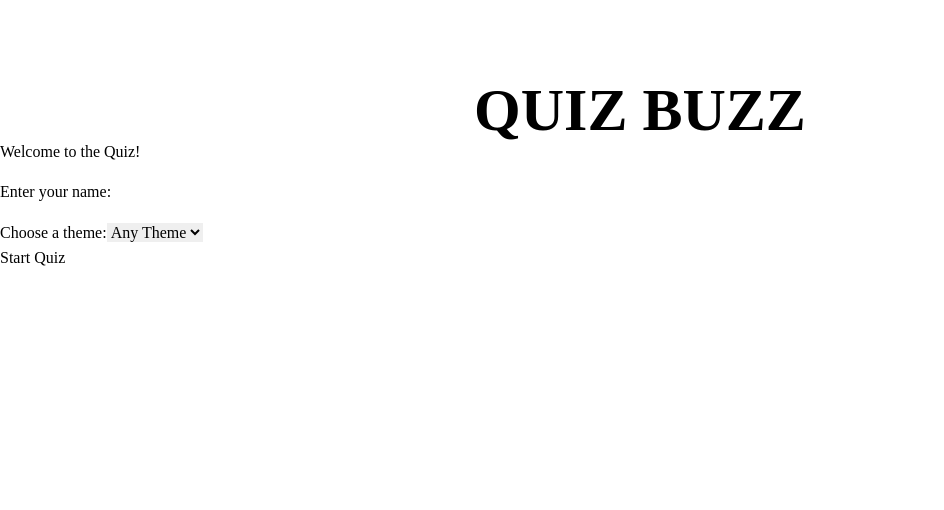
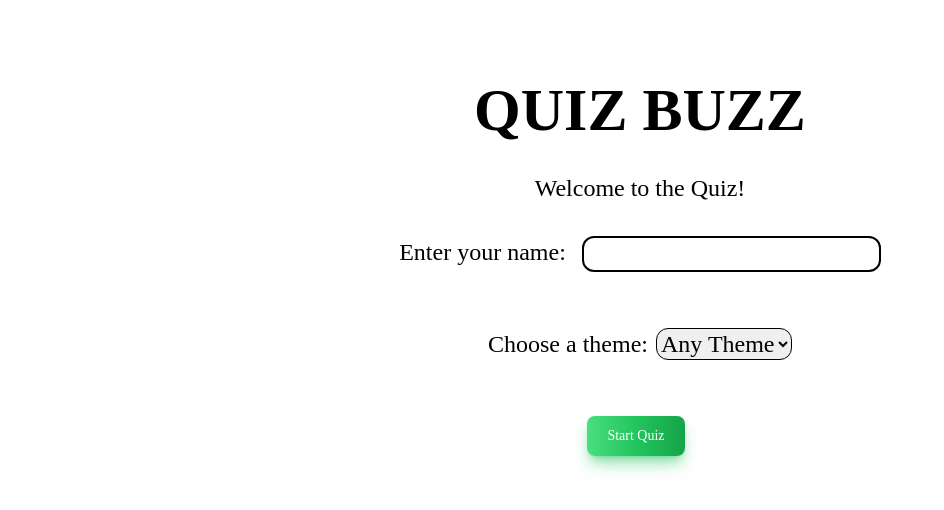
Before and after one commit to ThePyWizard/quiz-game, a React (Vite) app in the folder quizbuzz/: page / in a window 1280 px wide. Shown: the top 510 px of the page, without its empty margins (0-944 px from the left). Built offline with nearby package versions, Linux system fonts and the light colour scheme; a web font is replaced by a local one.

Commit message:
made some changes in the ui

```diff
--- a/quizbuzz/src/components/QuizSetup.jsx
+++ b/quizbuzz/src/components/QuizSetup.jsx
@@ -11,20 +11,21 @@
 
   return (
     <div>
-      <h2 className='font-custom'>Welcome to the Quiz!</h2>
+      <h2 className='font-custom text-2xl flex justify-center mt-8'>Welcome to the Quiz!</h2>
       <form onSubmit={handleStartQuiz}>
-        <label className='font-custom'>
+        <label className='text-2xl font-custom flex justify-center mt-8'>
           Enter your name:
-          <input className='border-width-2 border-red m-4'
+          <input
             type="text"
+            className='border-2 border-black rounded-xl ml-4'
             value={userName}
             onChange={(e) => setUserName(e.target.value)}
           />
         </label>
         <br />
-        <label className='font-custom'>
+        <label className='font-custom text-2xl flex justify-center mt-8'>
           Choose a theme:
-          <select value={selectedTheme} onChange={(e) => setSelectedTheme(e.target.value)}>
+          <select className='ml-2 rounded-xl border border-black' value={selectedTheme} onChange={(e) => setSelectedTheme(e.target.value)}>
             <option value="any">Any Theme</option>
             <option value="science">Science</option>
             <option value="history">History</option>
@@ -32,7 +33,9 @@
           </select>
         </label>
         <br />
-        <button type="submit" className='font-custom'>Start Quiz</button>
+        <div className="flex justify-center mt-8">
+          <button type="button" className='font-custom text-white bg-gradient-to-r from-green-400 via-green-500 to-green-600 hover:bg-gradient-to-br focus:ring-4 focus:outline-none focus:ring-green-300 dark:focus:ring-green-800 shadow-lg shadow-green-500/50 dark:shadow-lg dark:shadow-green-800/80 font-medium rounded-lg text-sm px-5 py-2.5 text-center me-2 mb-2'>Start Quiz</button>
+        </div>
       </form>
     </div>
   );
```
